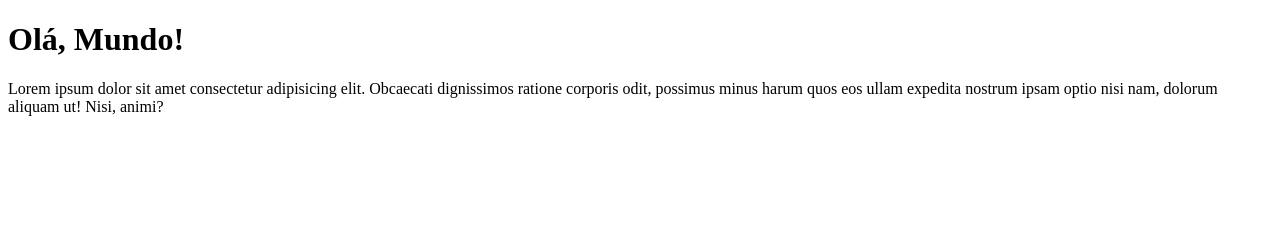
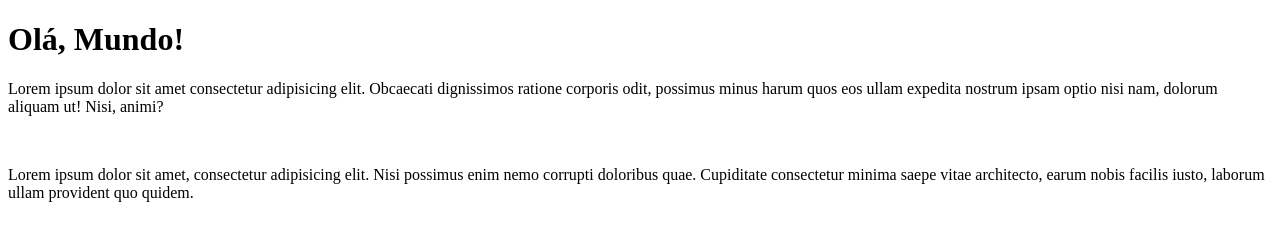
Before and after one commit to OscarAlvesMata/Ola-Mundo, a plain HTML site: page site-exemplo/index.html in a window 1280 px wide. Drawn offline with Linux system fonts and the light colour scheme.

Commit message:
Adicionei um paragrafo

```diff
--- a/site-exemplo/index.html
+++ b/site-exemplo/index.html
@@ -9,5 +9,6 @@
     <h1>Olá, Mundo!</h1>
     <p>Lorem ipsum dolor sit amet consectetur adipisicing elit. Obcaecati dignissimos ratione corporis odit, possimus minus harum quos eos ullam expedita nostrum ipsam optio nisi nam, dolorum aliquam ut! Nisi, animi?</p>
     <br>
+    <p>Lorem ipsum dolor sit amet, consectetur adipisicing elit. Nisi possimus enim nemo corrupti doloribus quae. Cupiditate consectetur minima saepe vitae architecto, earum nobis facilis iusto, laborum ullam provident quo quidem.</p>
 </body>
 </html>
```
